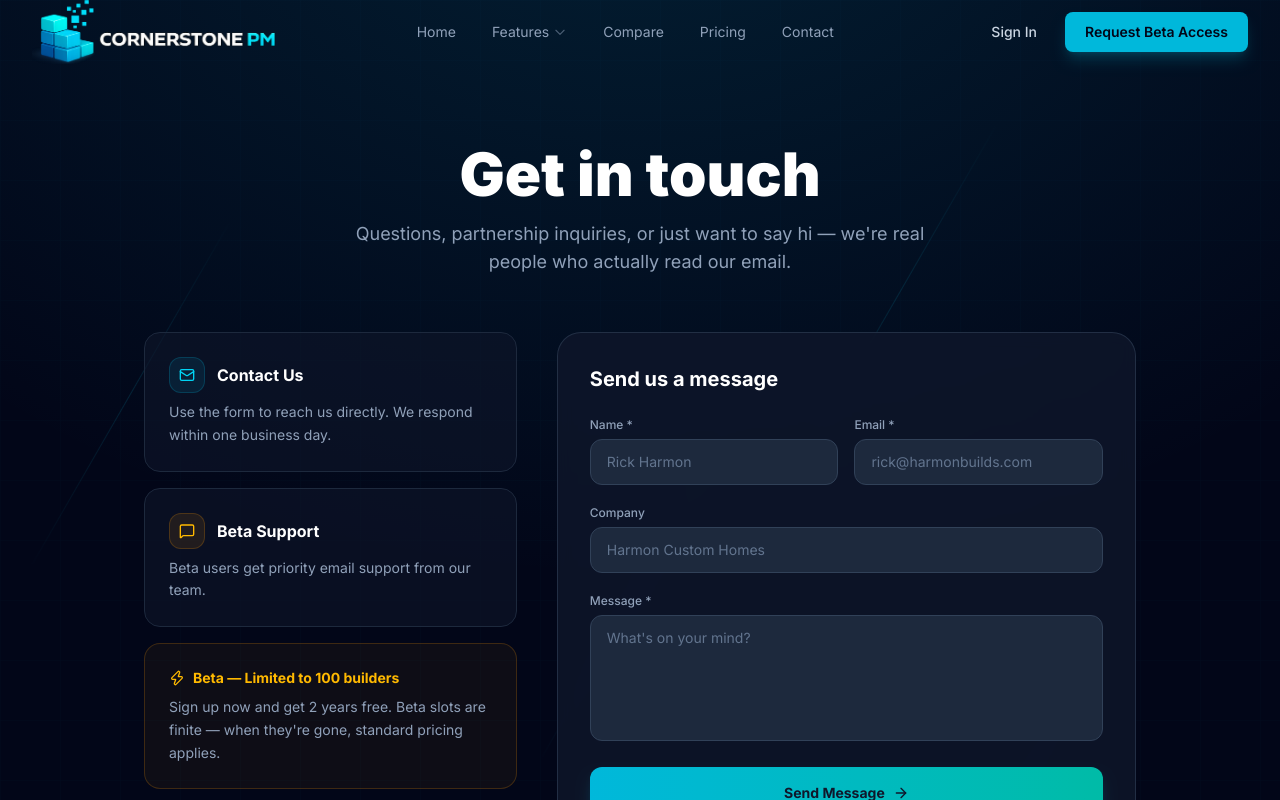
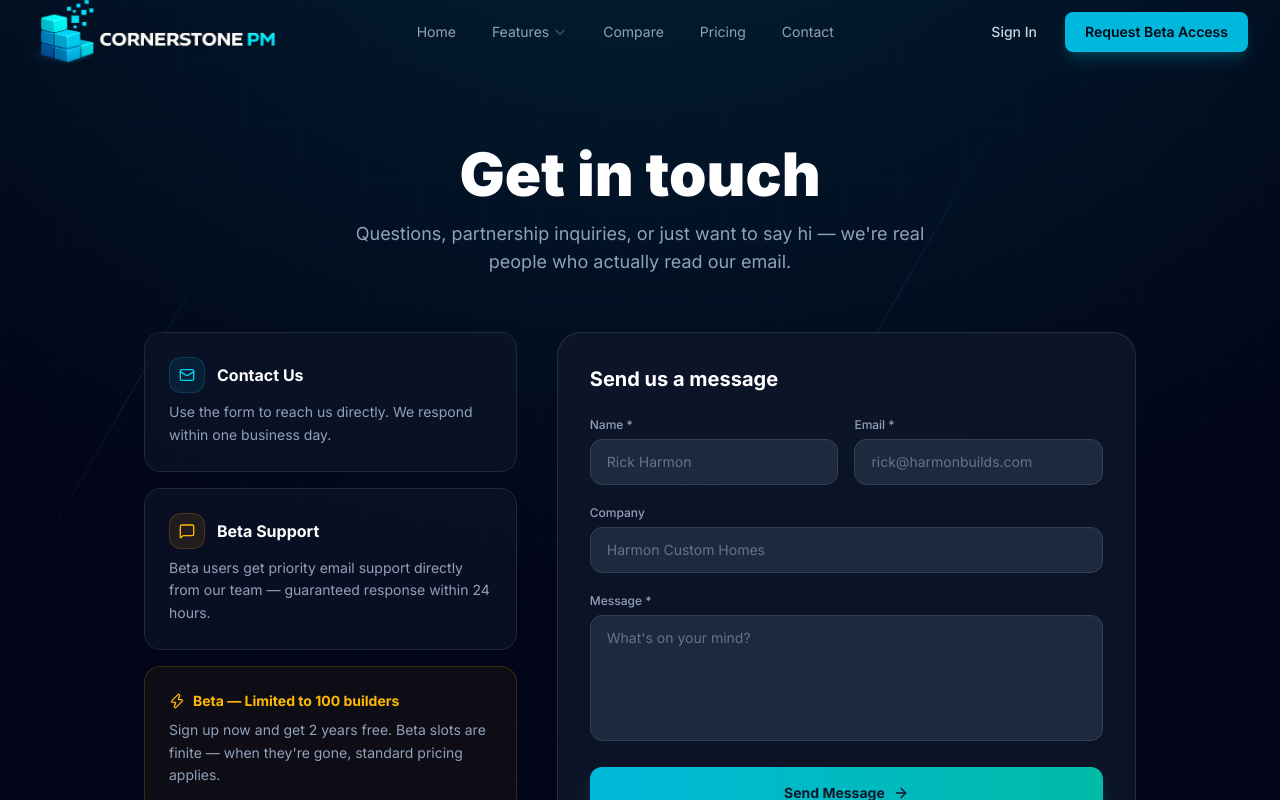
Before and after one commit to Scootermcgavin121/cornerstone-marketing-v2, a Next.js app: page /contact in a window 1280 px wide. Shown: the top 800 px of the page. Built offline with nearby package versions, Linux system fonts and the light colour scheme.

Commit message:
fix: beta support card - priority email support with 24hr guarantee

```diff
--- a/src/app/contact/page.tsx
+++ b/src/app/contact/page.tsx
@@ -65,7 +65,7 @@ export default function ContactPage() {
                   <span className="font-bold text-white">Beta Support</span>
                 </div>
                 <p className="text-slate-400 text-sm leading-relaxed">
-                  Beta users get priority email support from our team.
+                  Beta users get priority email support directly from our team — guaranteed response within 24 hours.
                 </p>
               </div>
 
```
